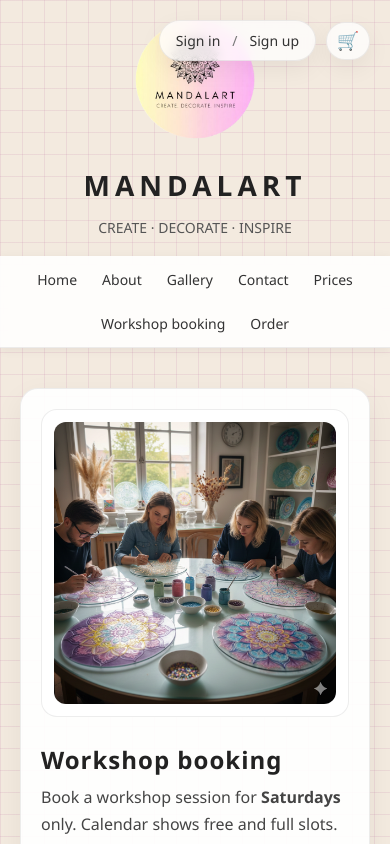
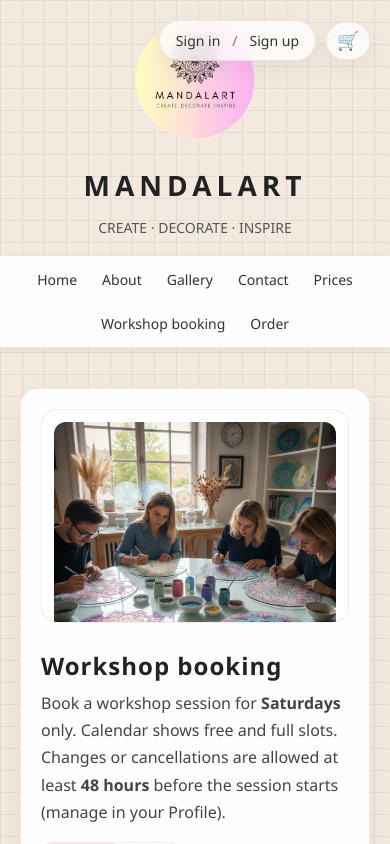
Before and after one commit to korbaczlea/vizsgaremek, a React (Vite) app in the folder mandalart/: page /Workshop in a window 390 px wide. Shown: the top 844 px of the page. Built offline with nearby package versions, Linux system fonts and the light colour scheme; no server answers.

Commit message:
picture fixe

```diff
--- a/mandalart/src/App.css
+++ b/mandalart/src/App.css
@@ -513,14 +513,15 @@ h1 {
     position: relative;
     border-radius: 14px;
     overflow: hidden;
+    aspect-ratio: 4 / 3;
 }
 
 .home-slider__img {
     width: 100%;
-    height: 430px;
+    height: 100%;
     object-fit: cover;
     display: block;
-    border-radius: 12px;
+    border-radius: inherit;
 }
 
 .home-slider__nav {
@@ -869,9 +870,6 @@ h1 {
 @media (max-width: 960px) {
     .home-hero__grid {
         grid-template-columns: 1fr;
-    }
-    .home-slider__img {
-        height: 360px;
     }
     .home-featured {
         grid-template-columns: 1fr;
@@ -1021,12 +1019,14 @@ h1 {
     padding: 12px;
     display: grid;
     place-items: center;
+    aspect-ratio: 4 / 3;
+    overflow: hidden;
 }
 
 .workshop-media img {
     width: 100%;
-    max-height: 420px;
-    object-fit: contain;
+    height: 100%;
+    object-fit: cover;
     border-radius: var(--radiusSm);
     display: block;
 }
@@ -1327,8 +1327,8 @@ h1 {
     .workshop-row {
         grid-template-columns: 1fr;
     }
-    .workshop-media img {
-        max-height: 360px;
+    .workshop-media {
+        aspect-ratio: 3 / 2;
     }
 }
 
```
